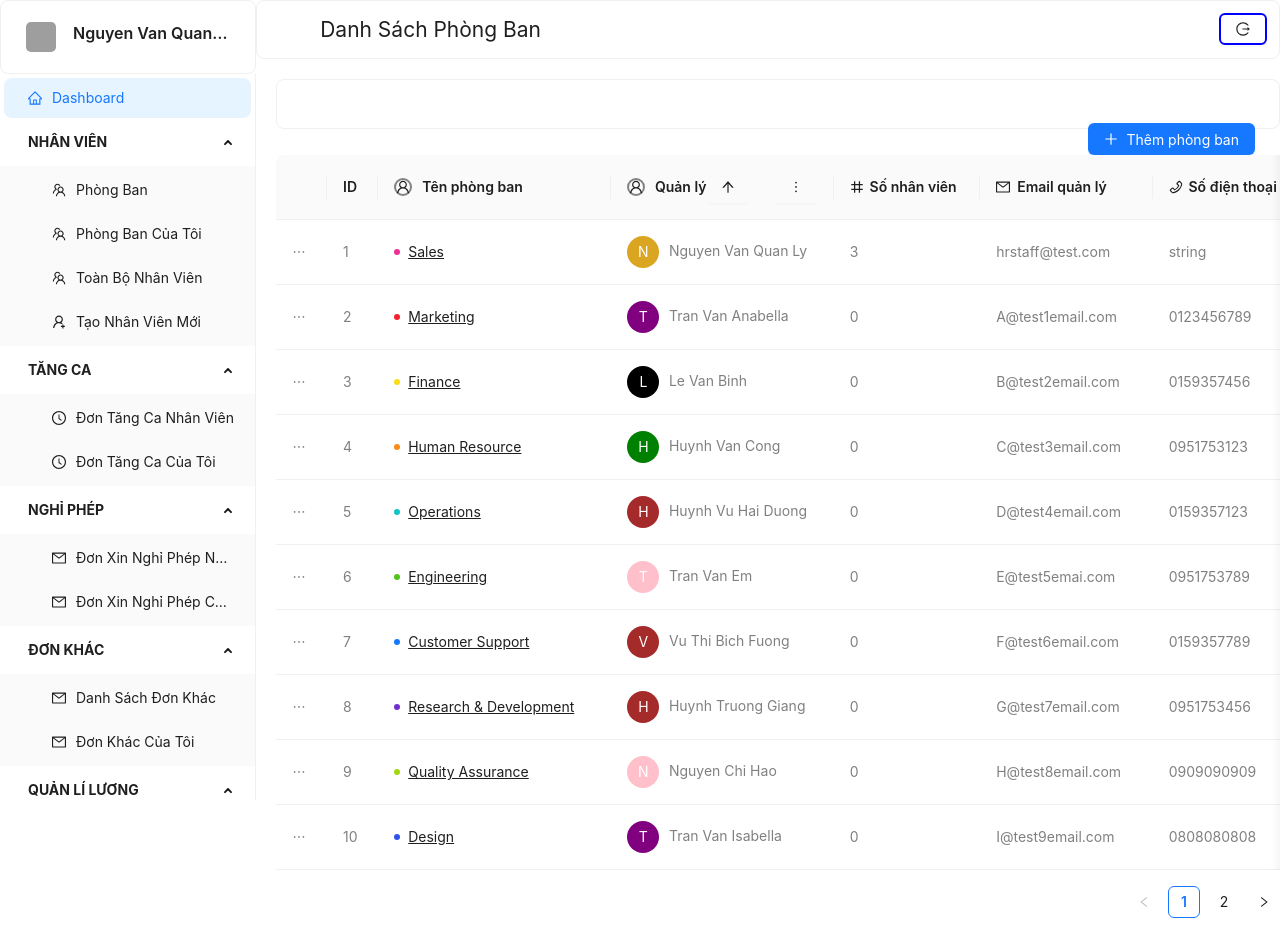
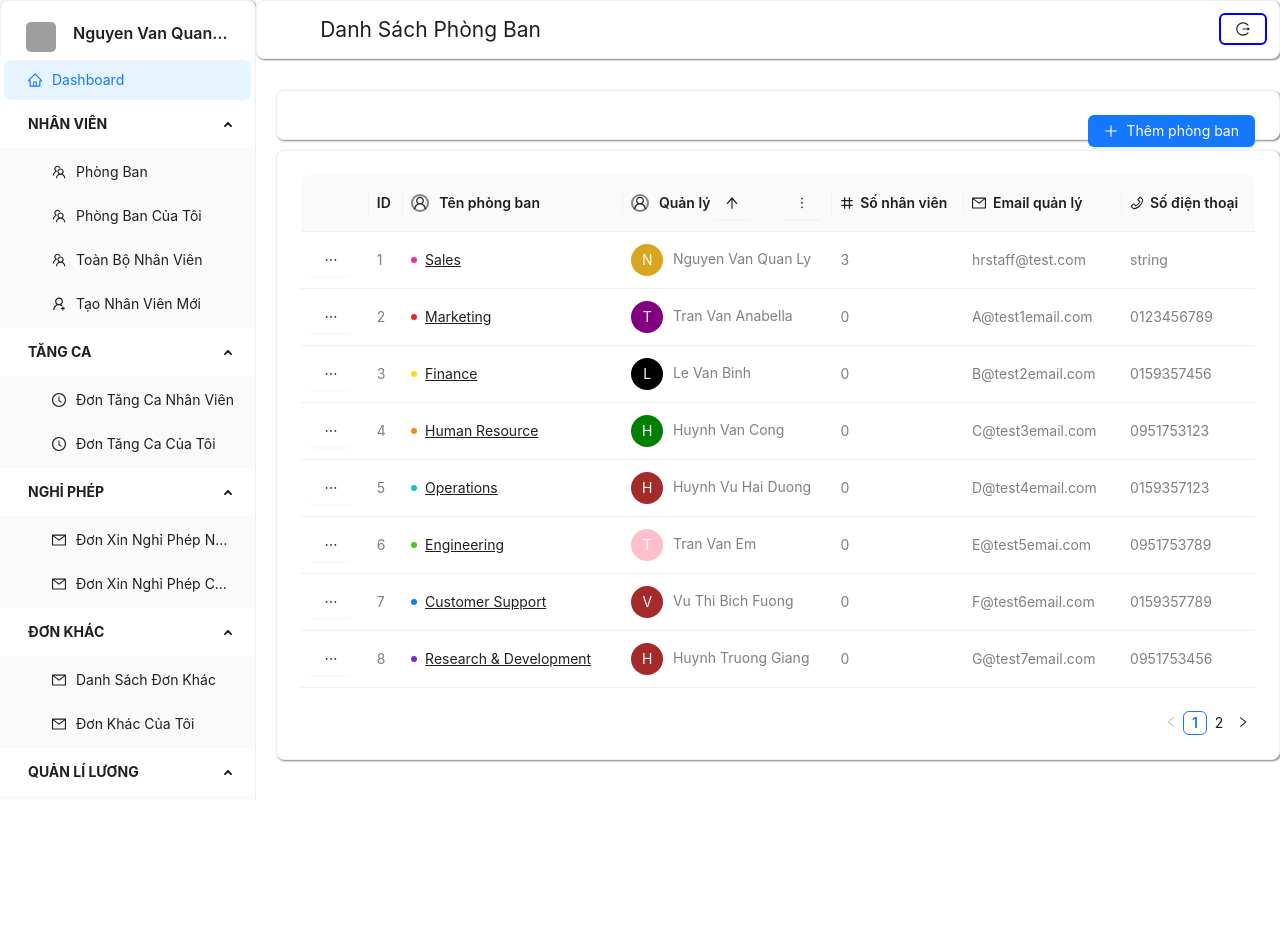
Before and after one commit to Nadariano/Amazing_task_1, a React (Create React App) app: page /pb in a window 1280 px wide. After the commit the page ends 800 px from the top, so only its background shows below. Built offline with nearby package versions, Linux system fonts and the light colour scheme; grey boxes are pictures that could not be loaded.

Commit message:
Fix header vs table layout

```diff
--- a/src/App.css
+++ b/src/App.css
@@ -15,3 +15,9 @@ th.ant-table-cell,td.ant-table-cell{
 td.ant-table-cell{
     color: grey;
 }
+.ant-card{
+ box-shadow: 1px 1px 2px grey;
+}
+.ant-table-content{
+    height: 65vh;
+}
--- a/src/App.js
+++ b/src/App.js
@@ -1,6 +1,7 @@
 import { Layout } from 'antd';
 import Sider from 'antd/es/layout/Sider';
 import './App.css';
+import HeaderSidebar from './components/HeaderSidebar';
 import Sidebar from './components/Sidebar';
 import PhongBan from './components/PhongBan';
 import ToanBoNhanVien from './components/ToanBoNhanVien';
@@ -14,15 +15,18 @@ function App() {
 
   return (
     <Layout style={{ height: '100vh' }}>
+      <HeaderSidebar />
       <Sider style={{
-          overflow: 'auto',
-          height: '100vh',
-        }}
+        overflow: 'auto',
+        height: '93%',
+        position: 'relative',
+        marginTop: '7vh'
+      }}
         theme='light' width={'20vw'}
       >
         <Sidebar />
       </Sider>
-      <Content style={{backgroundColor:'#ffff'}} >
+      <Content style={{ backgroundColor: '#ffff', position: 'relative' }} >
         <Routes>
           <Route path='/pb' element={<PhongBan />} />
           <Route path='/tbnv' element={<ToanBoNhanVien />} />
--- /dev/null
+++ b/src/components/HeaderSidebar.jsx
@@ -0,0 +1,17 @@
+import { Avatar, Card } from "antd";
+import Meta from "antd/es/card/Meta";
+
+export default function HeaderSidebar() {
+    return (
+        <div  style={{ height: '5vh', width:'20vw', position: 'fixed' }} >
+          <Card
+        >
+            <Meta
+                avatar={<Avatar shape="square" src="https://xsgames.co/randomusers/avatar.php?g=pixel&key=1" />}
+                title="Nguyen Van Quan Ly"
+            />
+        </Card>
+        </div>
+
+    )
+}
--- a/src/components/PhongBan.jsx
+++ b/src/components/PhongBan.jsx
@@ -20,7 +20,7 @@ export default function PhongBan() {
             title: '',
             dataIndex: 'more',
             key: 'more',
-            render: (more) => (<EllipsisOutlined />),
+            render: (more) => (<Button style={{ border: 'none', backgroundColor: 'inherit' }}><EllipsisOutlined /></Button>),
         },
         {
             title: 'ID',
@@ -43,7 +43,7 @@ export default function PhongBan() {
                 <div style={{ display: 'flex', alignItems: 'center' }}>
                     <UserOutlined className="circleIcon" />
                     <span className="th-content">Quản lý</span><Button style={{ border: 'none', backgroundColor: 'inherit' }}><ArrowUpOutlined /></Button>
-                    <div style={{width:'100%'}}><Button style={{ border: 'none', backgroundColor: 'inherit', float:'right'}}><MoreOutlined /></Button></div>
+                    <div style={{ width: '100%' }}><Button style={{ border: 'none', backgroundColor: 'inherit', float: 'right' }}><MoreOutlined /></Button></div>
                 </div>
             ),
             dataIndex: 'ql',
@@ -84,18 +84,21 @@ export default function PhongBan() {
 
     return (
         <>
-            <Card size="small" style={{ paddingLeft: '5%', fontSize: '150%', fontWeight:'400' }}>
+            <Card size="small" style={{ paddingLeft: '5%', fontSize: '150%', fontWeight: '400' }}>
                 Danh Sách Phòng Ban
-                <Button style={{ float: 'right', border:'solid 2px blue' }}><LogoutOutlined /></Button>
+                <Button style={{ float: 'right', border: 'solid 2px blue' }}><LogoutOutlined /></Button>
             </Card>
-            <div style={{ marginLeft: '2%' }}>
-                <Card style={{ marginTop: '2%' }}>
-                    <Button style={{ marginTop: '2%', float: 'right' }} type='primary'><PlusOutlined />Thêm phòng ban</Button>
+            <div style={{ marginTop: '3%', marginLeft: '2%' }} >
+                <Card style={{ marginBottom: '1%' }}>
+                    <Button style={{ float: 'right' }} type='primary'><PlusOutlined />Thêm phòng ban</Button>
                 </Card>
-                <Table dataSource={phongBan} columns={columns}
-                    pagination={true} scroll={{ x: "80vw" }}
-                    tableLayout="column.elipsis">
-                </Table>
+                <Card>
+                    <Table dataSource={phongBan} columns={columns}
+                        pagination={true} scroll={{ x: "max-content"}}
+                        size='middle'
+                        tableLayout="column.elipsis"
+                        style={{ height: '70vh' }} />
+                </Card>
             </div>
 
         </>
--- a/src/components/Sidebar.jsx
+++ b/src/components/Sidebar.jsx
@@ -1,6 +1,5 @@
-import { ClockCircleOutlined, DollarOutlined, HomeOutlined, MailOutlined, PayCircleOutlined, SolutionOutlined, TeamOutlined, UserAddOutlined } from "@ant-design/icons";
-import { Avatar, Card, Menu } from "antd";
-import Meta from "antd/es/card/Meta";
+import { ClockCircleOutlined, DollarOutlined, HomeOutlined, MailOutlined, SolutionOutlined, TeamOutlined, UserAddOutlined } from "@ant-design/icons";
+import { Menu } from "antd";
 import { useEffect, useState } from "react";
 import { Link } from "react-router-dom";
 export default function Sidebar() {
@@ -85,14 +84,6 @@ export default function Sidebar() {
 
     return (
         <>
-            <Card
-            >
-                <Meta
-                    avatar={<Avatar shape="square" src="https://xsgames.co/randomusers/avatar.php?g=pixel&key=1" />}
-                    title="Nguyen Van Quan Ly"
-                />
-            </Card>
-
             <Menu height="300" overflow="hidden"
                 theme="light" mode="inline"
                 openKeys={openKeys}
--- a/src/components/ToanBoNhanVien.jsx
+++ b/src/components/ToanBoNhanVien.jsx
@@ -26,8 +26,8 @@ export default function ToanBoNhanVien() {
     }
     function setGender(gt) {
         if (gt == 'Nam') {
-            return (<Button disabled style={{ backgroundColor: 'lightblue', color: 'blue', width: '60%', textAlign: 'center' }}>Nam</Button>)
-        } else if (gt == 'Nữ') return <Button disabled style={{ backgroundColor: 'pink', color: 'red', width: '60%', textAlign: 'center' }}>Nữ</Button>
+            return (<Button disabled style={{ backgroundColor: 'lightblue', color: 'blue', width: '100%', textAlign: 'center' }}>Nam</Button>)
+        } else if (gt == 'Nữ') return <Button disabled style={{ backgroundColor: 'pink', color: 'red', width: '100%', textAlign: 'center' }}>Nữ</Button>
     }
     const handleMenuClick = (e) => {
         message.info('Click on menu item.');
@@ -49,9 +49,9 @@ export default function ToanBoNhanVien() {
             title: '',
             dataIndex: 'status',
             key: 'more',
-            render: (status) => (<div style={{ display: 'flex', alignItems: 'center', justifyContent: 'space-between' }}>
-                <EllipsisOutlined />
-                {setStatus(status)}
+            render: (status) => (<div>
+                <Button style={{ border: 'none', backgroundColor: 'inherit' }}><EllipsisOutlined /></Button>
+                <span className="td-content">{setStatus(status)}</span>
             </div>)
         },
         {
@@ -90,7 +90,7 @@ export default function ToanBoNhanVien() {
             title: <><UserOutlined /><span className="th-content">Giới tính</span></>,
             dataIndex: 'gt',
             key: 'gt',
-            render: (gt) => (<>{setGender(gt)}</>)
+            render: (gt) => (<div>{setGender(gt)}</div>)
         },
         {
             title: <><MailOutlined /><span className="th-content">Email</span></>,
@@ -131,7 +131,7 @@ export default function ToanBoNhanVien() {
                 <Button style={{ float: 'right', border: 'solid 2px blue' }}><LogoutOutlined /></Button>
             </Card>
             <div style={{ marginTop: '3%', marginLeft: '2%' }}>
-                <Card>
+                <Card style={{ marginBottom: '1%' }}>
                     <Row justify="start">
                         <Col span={8}>
                             {/* <Search style={{ width: 200 }} placeholder="Tìm kiếm" enterButton /> */}
@@ -156,10 +156,12 @@ export default function ToanBoNhanVien() {
                     </Row>
 
                 </Card>
-
-                <Table dataSource={nhanVien} columns={columns}
-                    pagination={true} scroll={{ x: '120vw' }}
-                    tableLayout="column.elipsis" />
+                <Card>
+                    <Table dataSource={nhanVien} columns={columns}
+                        pagination={true} scroll={{ x: 'max-content' }}
+                        tableLayout="column.elipsis"
+                        style={{ height: '70vh' }} />
+                </Card>
             </div>
         </>
     )
```
